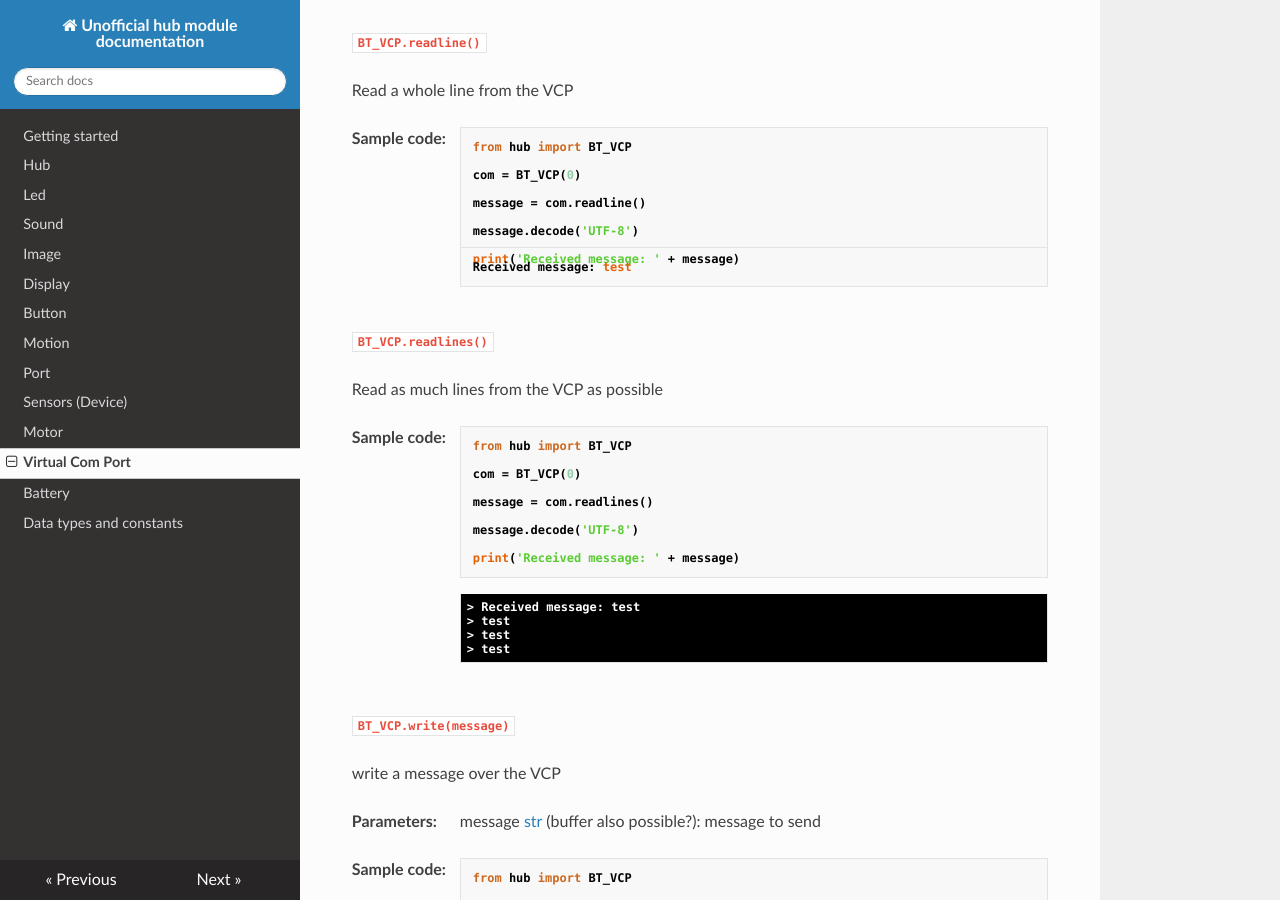
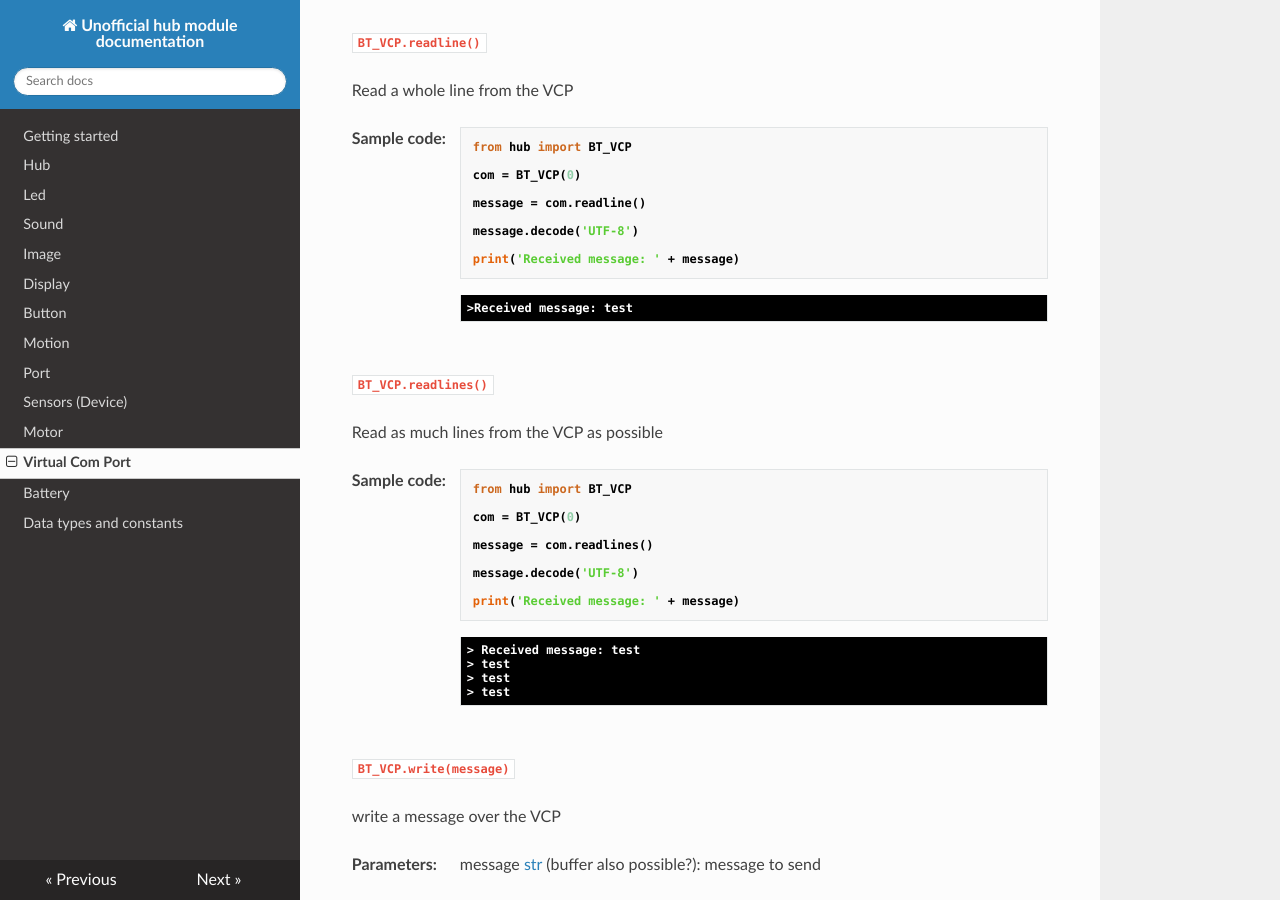
Before and after one commit to NStrijbosch/hub-module-notes, an MkDocs documentation site: the page built from docs/VCP.md, in a window 1280 px wide and 900 px high, scrolled down 1336 px. Built offline with MkDocs 1.6.1, drawn with Linux system fonts in a browser that asks for light colours; nearby versions of some CDN libraries.

Commit message:
Update VCP.md

````diff
--- a/docs/VCP.md
+++ b/docs/VCP.md
@@ -78,9 +78,9 @@ message.decode('UTF-8')
 print('Received message: ' + message)
 ```
 
-```
-Received message: test
-```
+<span class='shell_output'>
+\>Received message: test
+</span>
 
 ## readlines()
 
````
